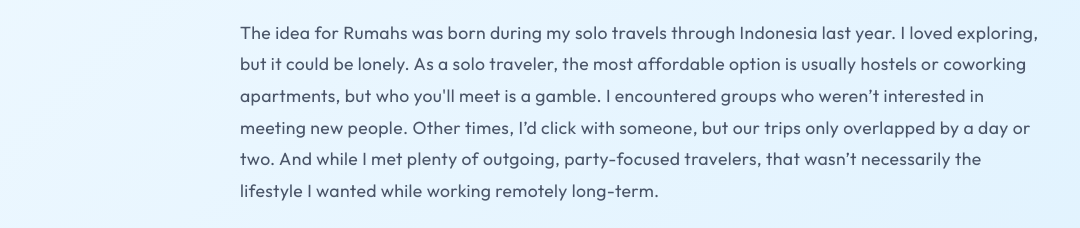
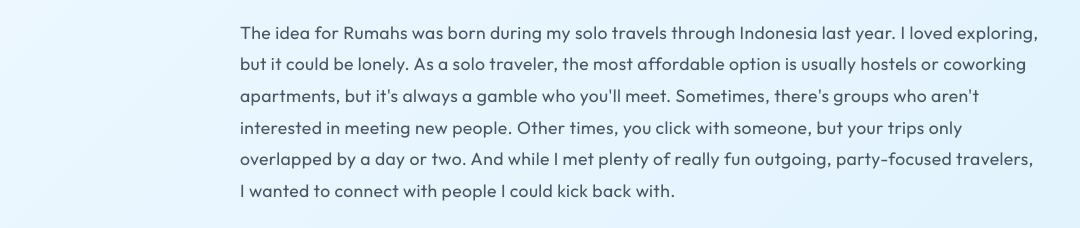
Before and after one commit to nickisew/rumahs-teaser, a website: page about.html in a window 1280 px wide. Shown: the part 518-746 px from the top of the page, without its empty margins (0-1080 px from the left). Drawn offline with Linux system fonts and the light colour scheme.

Commit message:
more edit s

```diff
--- a/about.html
+++ b/about.html
@@ -46,7 +46,7 @@
                     and create meaningful connections while traveling solo.</p>
 
                 <h2>Why 'Rumahs'?</h2>
-                <p>The idea for Rumahs was born during my solo travels through Indonesia last year. I loved exploring, but it could be lonely. As a solo traveler, the most affordable option is usually hostels or coworking apartments, but who you'll meet is a gamble. I encountered groups who weren’t interested in meeting new people. Other times, I’d click with someone, but our trips only overlapped by a day or two. And while I met plenty of outgoing, party-focused travelers, that wasn’t necessarily the lifestyle I wanted while working remotely long-term.</p>
+                <p>The idea for Rumahs was born during my solo travels through Indonesia last year. I loved exploring, but it could be lonely. As a solo traveler, the most affordable option is usually hostels or coworking apartments, but it's always a gamble who you'll meet. Sometimes, there's groups who aren't interested in meeting new people. Other times, you click with someone, but your trips only overlapped by a day or two. And while I met plenty of really fun outgoing, party-focused travelers, I wanted to connect with people I could kick back with.</p>
 
                 <p>What I really wanted was a home where I could relax outside my room and cook my own meals with good company.</p>
 
```
